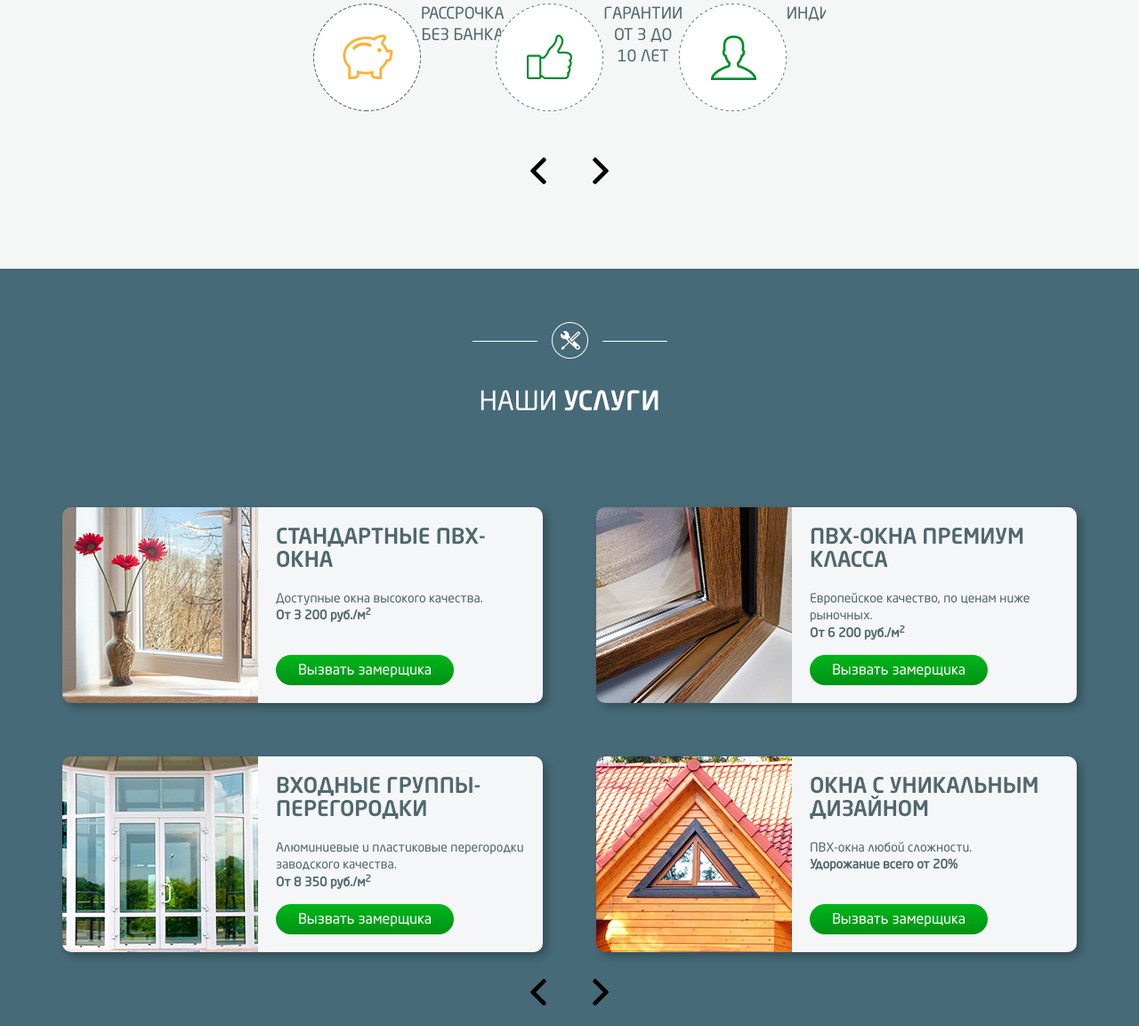
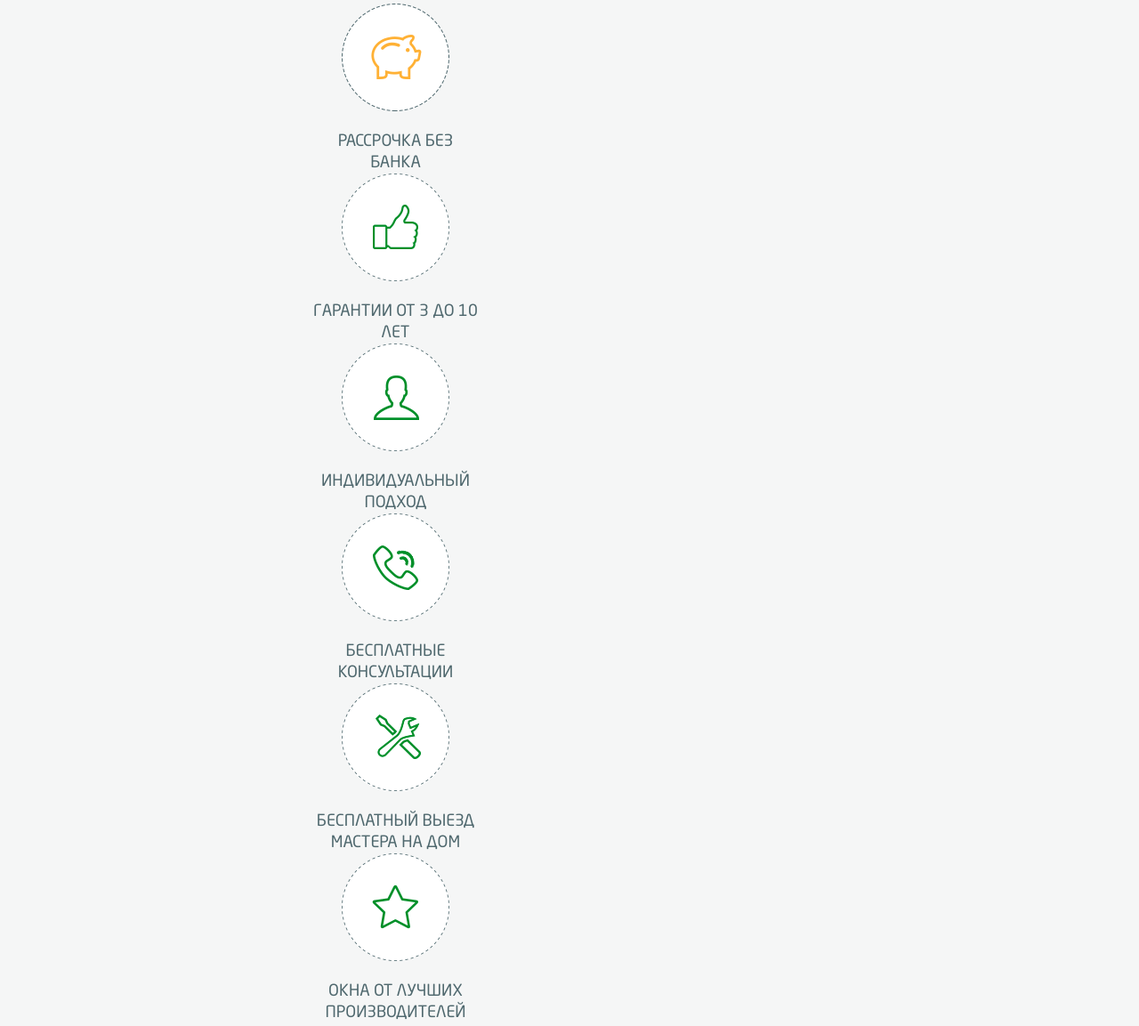
Before and after one commit to Answer-0885/Diplom_project, a website built with webpack: page dist/index.html in a window 1280 px wide. Shown: the part 844-1997 px from the top of the page at 89% size. Built offline with nearby package versions, Linux system fonts and the light colour scheme.

Commit message:
Промежуточная работа

```diff
--- a/dist/css/style.css
+++ b/dist/css/style.css
@@ -502,7 +502,6 @@ input.error {
 .benefits-inner {
   text-align: center;
 }
-
 .benefit-image {
   margin-bottom: 22px;
 }
@@ -1605,11 +1604,6 @@ input.error {
   width: 100%;
   max-width: 185px;
 }
-.swiper-slide {
-  width: 100%;
-  display: flex;
-  justify-content: space-around;
-}
 
 .benefits-arrows {
   display: flex;
--- a/dist/index.html
+++ b/dist/index.html
@@ -15,8 +15,6 @@
 	<link href="fonts/font.css" rel="stylesheet" type="text/css">
 	<link href="css/style.css" rel="stylesheet">
 	<link href="css/animate.css" rel="stylesheet">
-	<link rel="stylesheet" href="https://unpkg.com/swiper@7/swiper-bundle.min.css" />
-	<script src="https://unpkg.com/swiper@7/swiper-bundle.min.js" defer></script>
 	<title>Установка пластиковых (ПВХ) окон</title>
 	<script src="./js/main.js" defer></script>
 	<meta name="keywords"
@@ -158,33 +156,45 @@
 					<div class="swiper">
 						<div class="swiper-wrapper">
 							<div class="swiper-slide">
+								<div class="benefits__item">
 									<p class="benefit-image">
 										<img src="images/benefits/4.png" alt="">
 									</p>
 									<p class="benefit-title">Рассрочка без банка </p>
 								</div>
+							</div>
 							<div class="swiper-slide">
+								<div class="benefits__item">
 									<p class="benefit-image"><img src="images/benefits/2.png" alt=""></p>
 									<p class="benefit-title">Гарантии от 3 до 10 лет</p>
 								</div>
+							</div>
 							<div class="swiper-slide">
+								<div class="benefits__item">
 									<p class="benefit-image"><img src="images/benefits/3.png" alt=""></p>
 									<p class="benefit-title">Индивидуальный подход</p>
 								</div>
+							</div>
 							<div class="swiper-slide">
+								<div class="benefits__item">
 									<p class="benefit-image"><img src="images/benefits/1.png" alt=""></p>
 									<p class="benefit-title">Бесплатные консультации</p>
 								</div>
+							</div>
 							<div class="swiper-slide">
+								<div class="benefits__item">
 									<p class="benefit-image"><img src="images/benefits/5.png" alt=""></p>
 									<p class="benefit-title">Бесплатный выезд мастера на дом</p>
 								</div>
+							</div>
 							<div class="swiper-slide">
+								<div class="benefits__item">
 									<p class="benefit-image"><img src="images/benefits/6.png" alt=""></p>
 									<p class="benefit-title">Окна от лучших производителей</p>
 								</div>
 							</div>
 
+						</div>
 					</div>
 				</div>
 			</div>
```
Lines whose indentation alone changed are shown as unchanged.
